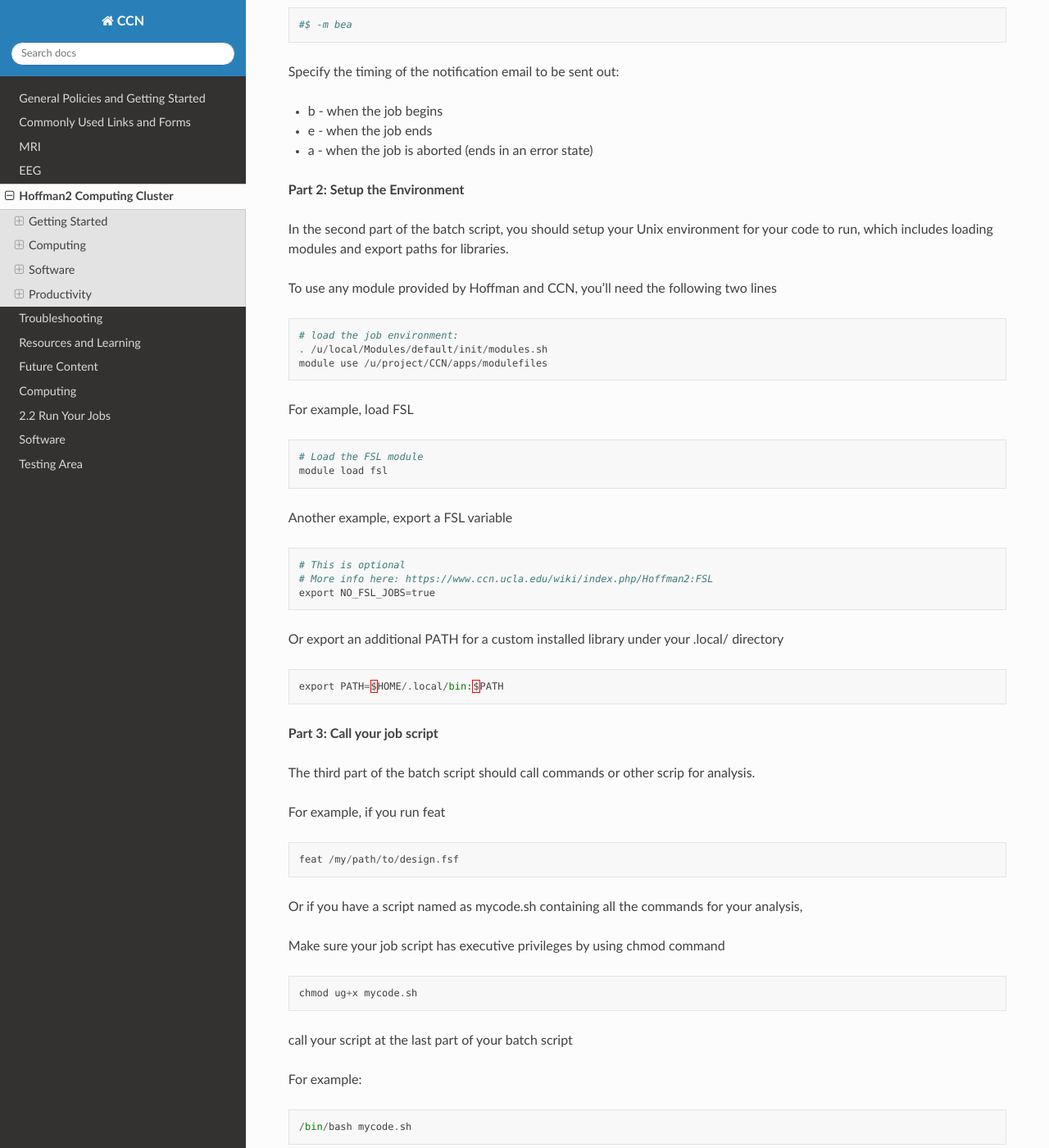
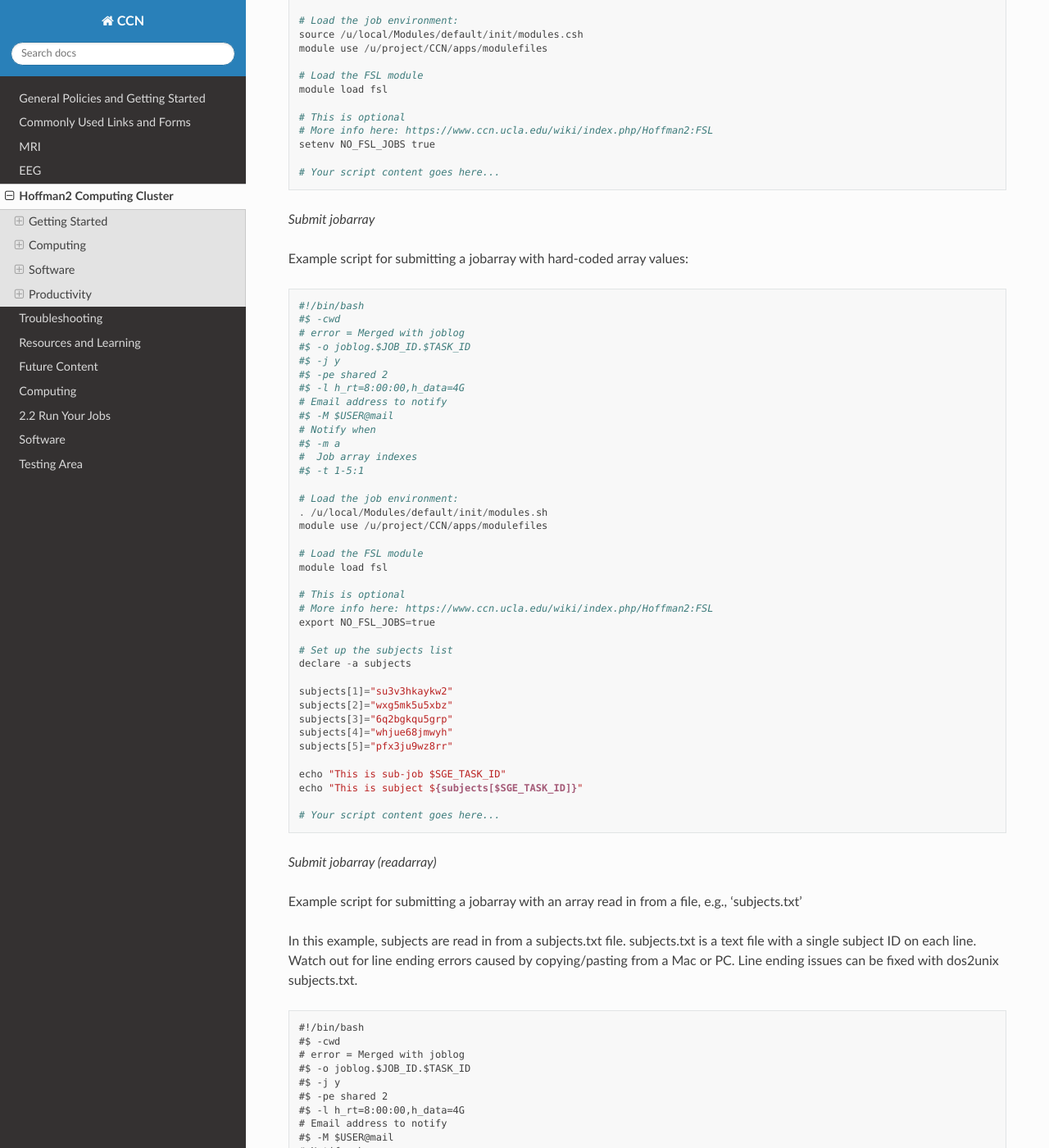
Before and after one commit to CCN-Support/CCN_Wiki, a Sphinx documentation site: the page built from docs/source/hoffman.rst, in a window 1280 px wide and 1400 px high, scrolled down 26446 px. Shown: the whole window at 82% size. Built offline with Sphinx 7.4.7 and the Read the Docs theme 3.1.0, drawn with Linux system fonts in a browser that asks for light colours; some of the changed text lies outside the part shown.

Commit message:
Update hoffman.rst

```diff
--- a/docs/source/hoffman.rst
+++ b/docs/source/hoffman.rst
@@ -1467,7 +1467,168 @@
 
 **Job Submission Templates**
 
-Here are some batch file templates you can start with: Job Submission Templates [insert link]
+Here are some batch file templates you can start with. To work with these example scripts:
+
+#. Copy the contents of the script template into a new script, e.g. ``myscript.sh.`` Watch out for line ending errors caused by copying/pasting from a Mac or PC. Line ending issues can be fixed with ``dos2unix myscript.sh``.
+#. Edit the "preamble" content at the top to adjust the memory (h_data) and run time (h_rt).
+
+  - For jobs longer than 24 hours, you must specify the 'highp' option, e.g. ``-l h_rt=36:00:00,h_data=4G,highp``
+  - You can also adjust the number of cores: 2 cores is '-pe shared 2'. I recommend 2, 4, or 8 for this value. Be aware that the number of cores is a multiplier for the RAM. h_data=4G and 2 cores is 8G total.
+  - Edit the mail notification options: '-m bea' means you want to receive a message when your job Begins, Ends, or Aborts (quits due to an error). You may use any combination of 'b', 'e', and 'a' for this setting.
+
+#. Put your script content at the bottom.
+#. Submit directly to the job scheduler like this: ``qsub myscript.sh``
+
+*Submit job*
+
+Example script for submitting a single job:
+
+.. code-block::
+
+  #!/bin/bash
+  #$ -cwd
+  # error = Merged with joblog
+  #$ -o joblog.$JOB_ID
+  #$ -j y
+  #$ -pe shared 2
+  #$ -l h_rt=8:00:00,h_data=4G
+  # Email address to notify
+  #$ -M $USER@mail
+  # Notify when
+  #$ -m bea
+
+  # load the job environment:
+  . /u/local/Modules/default/init/modules.sh
+  module use /u/project/CCN/apps/modulefiles
+
+  # Load the FSL module
+  module load fsl
+
+# This is optional
+# More info here: https://www.ccn.ucla.edu/wiki/index.php/Hoffman2:FSL
+export NO_FSL_JOBS=true
+
+# Your script content goes here...
+
+*Submit job (tcsh)*
+
+Same as above, written for tcsh:
+
+
+.. code-block::
+
+  #!/bin/tcsh
+  #$ -cwd
+  # error = Merged with joblog
+  #$ -o joblog.$JOB_ID
+  #$ -j y
+  #$ -pe shared 2
+  #$ -l h_rt=8:00:00,h_data=4G
+  # Email address to notify
+  #$ -M $USER@mail
+  # Notify when
+  #$ -m bea
+
+  # Load the job environment:
+  source /u/local/Modules/default/init/modules.csh
+  module use /u/project/CCN/apps/modulefiles
+
+  # Load the FSL module
+  module load fsl
+
+  # This is optional
+  # More info here: https://www.ccn.ucla.edu/wiki/index.php/Hoffman2:FSL
+  setenv NO_FSL_JOBS true
+
+  # Your script content goes here...
+
+
+*Submit jobarray*
+
+Example script for submitting a jobarray with hard-coded array values:
+
+.. code-block::
+
+  #!/bin/bash
+  #$ -cwd
+  # error = Merged with joblog
+  #$ -o joblog.$JOB_ID.$TASK_ID
+  #$ -j y
+  #$ -pe shared 2
+  #$ -l h_rt=8:00:00,h_data=4G
+  # Email address to notify
+  #$ -M $USER@mail
+  # Notify when
+  #$ -m a
+  #  Job array indexes
+  #$ -t 1-5:1
+
+  # Load the job environment:
+  . /u/local/Modules/default/init/modules.sh
+  module use /u/project/CCN/apps/modulefiles
+
+  # Load the FSL module
+  module load fsl
+
+  # This is optional
+  # More info here: https://www.ccn.ucla.edu/wiki/index.php/Hoffman2:FSL
+  export NO_FSL_JOBS=true
+
+  # Set up the subjects list
+  declare -a subjects
+
+  subjects[1]="su3v3hkaykw2"
+  subjects[2]="wxg5mk5u5xbz"
+  subjects[3]="6q2bgkqu5grp"
+  subjects[4]="whjue68jmwyh"
+  subjects[5]="pfx3ju9wz8rr"
+
+  echo "This is sub-job $SGE_TASK_ID"
+  echo "This is subject ${subjects[$SGE_TASK_ID]}"
+
+  # Your script content goes here...
+
+*Submit jobarray (readarray)*
+
+Example script for submitting a jobarray with an array read in from a file, e.g., 'subjects.txt'
+
+In this example, subjects are read in from a subjects.txt file. subjects.txt is a text file with a single subject ID on each line. Watch out for line ending errors caused by copying/pasting from a Mac or PC. Line ending issues can be fixed with dos2unix subjects.txt.
+
+.. code-block::
+
+  #!/bin/bash
+  #$ -cwd
+  # error = Merged with joblog
+  #$ -o joblog.$JOB_ID.$TASK_ID
+  #$ -j y
+  #$ -pe shared 2
+  #$ -l h_rt=8:00:00,h_data=4G
+  # Email address to notify
+  #$ -M $USER@mail
+  # Notify when
+  #$ -m a
+  #  Job array indexes
+  #$ -t 1-16:1
+
+  # Load the job environment:
+  . /u/local/Modules/default/init/modules.sh
+  module use /u/project/CCN/apps/modulefiles
+
+  # Load the FSL module
+  module load fsl
+
+  # This is optional
+  # More info here: https://www.ccn.ucla.edu/wiki/index.php/Hoffman2:FSL
+  export NO_FSL_JOBS=true
+
+  # Set up the subjects list
+  readarray -t subjects < subjects.txt
+  (( i=$SGE_TASK_ID - 1 ))
+
+  echo "This is sub-job $SGE_TASK_ID"
+  echo "This is subject ${subjects[$i]}"
+
+  # Your script content goes here...
 
 **Part 1: Request Computing Resource**
 
```
Also changed, not shown: other parts of docs/source/hoffman.rst (+1 -1 lines).
